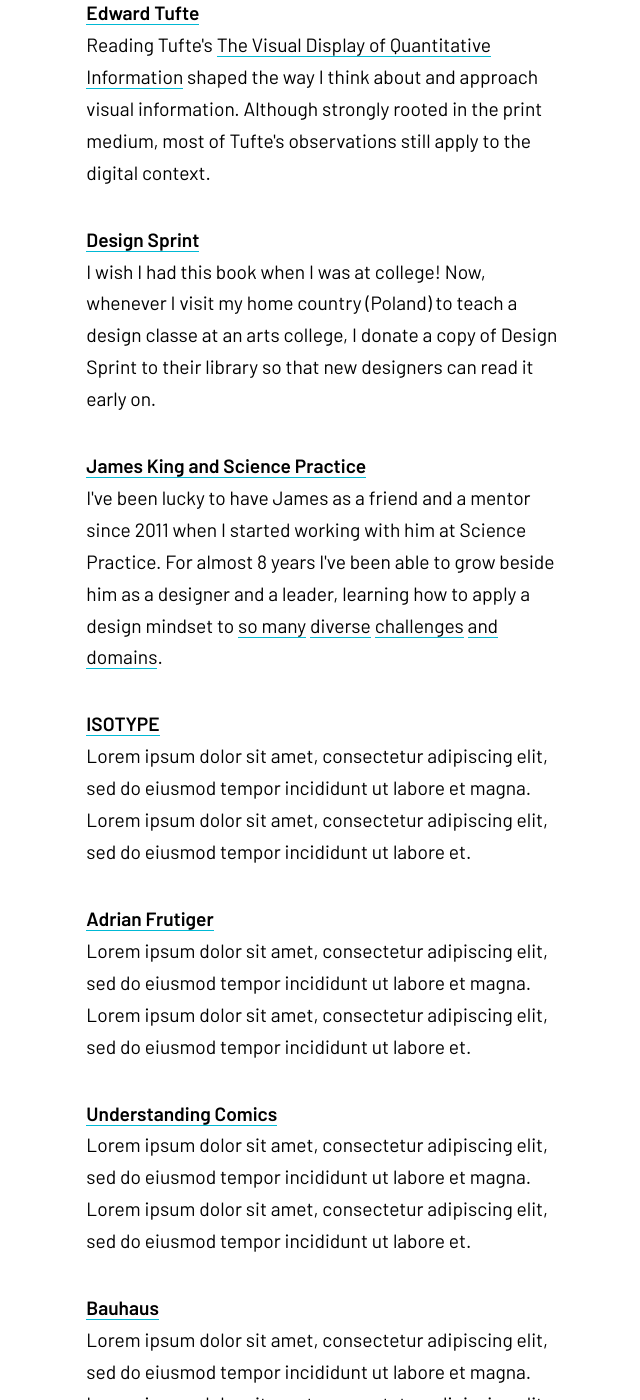
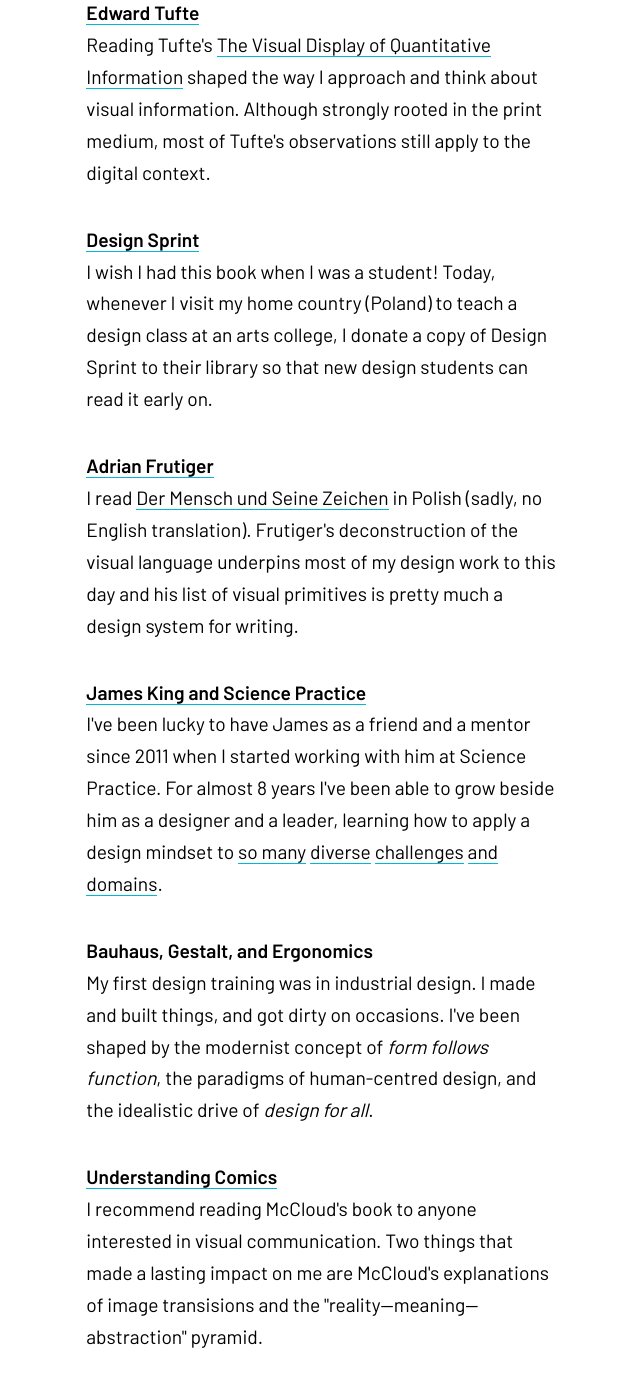
Before and after one commit to marek-kultys/marekkultys.github.io, a Jekyll site: the page built from influences/index.html, in a window 1280 px wide and 1400 px high, scrolled down 414 px. Shown: the whole window, without its empty margins (440-1080 px from the left). Built offline with Jekyll 4.4.1, drawn with Linux system fonts in a browser that asks for light colours; some of the changed text lies outside the part shown.

Commit message:
Add influences

```diff
--- a/influences/index.html
+++ b/influences/index.html
@@ -16,31 +16,27 @@
          </div>
          <div class="entry">
             <h3><a href="https://www.edwardtufte.com/tufte/books_vdqi" target="_blank">Edward Tufte</a></h3>
-            <p>Reading Tufte's <a href="https://www.edwardtufte.com/tufte/books_vdqi" target="_blank">The Visual Display of Quantitative Information</a> shaped the way I think about and approach visual information. Although strongly rooted in the print medium, most of Tufte's observations still apply to the digital context.</p>
+            <p>Reading Tufte's <a href="https://www.edwardtufte.com/tufte/books_vdqi" target="_blank">The Visual Display of Quantitative Information</a> shaped the way I approach and think about visual information. Although strongly rooted in the print medium, most of Tufte's observations still apply to the digital context.</p>
          </div>
          <div class="entry">
             <h3><a href="https://www.gv.com/sprint/" target="_blank">Design Sprint</a></h3>
-            <p>I wish I had this book when I was at college! Now, whenever I visit my home country (Poland) to teach a design classe at an arts college, I donate a copy of Design Sprint to their library so that new designers can read it early on.</p>
+            <p>I wish I had this book when I was a student! Today, whenever I visit my home country (Poland) to teach a design class at an arts college, I donate a copy of Design Sprint to their library so that new design students can read it early on.</p>
+         </div>
+         <div class="entry">
+            <h3><a href="http://www.eyemagazine.com/feature/article/reputations-adrian-frutiger" target="_blank">Adrian Frutiger</a></h3>
+            <p>I read <a href="https://www.amazon.com/Mensch-seine-Zeichen-Adrian-Frutiger/dp/3937715630" target="_blank">Der Mensch und Seine Zeichen</a> in Polish (sadly, no English translation). Frutiger's deconstruction of the visual language underpins most of my design work to this day and his list of visual primitives is pretty much a design system for writing.</p>
          </div>
          <div class="entry">
             <h3><a href="https://www.science-practice.com/" target="_blank">James King and Science Practice</a></h3>
             <p>I've been lucky to have James as a friend and a mentor since 2011 when I started working with him at Science Practice. For almost 8 years I've been able to grow beside him as a designer and a leader, learning how to apply a design mindset to <a href="https://www.science-practice.com/projects/longitude/" target="_blank">so many</a> <a href="https://www.science-practice.com/blog/2017/06/06/minion-soil-metagenomics-experiment/" target="_blank">diverse</a> <a href="https://www.ctrl-group.com/case-studies/vivli" target="_blank">challenges</a> <a href="https://www.cognitionkit.com/" target="_blank">and domains</a>.</p>
          </div>
          <div class="entry">
-            <h3><a href="https://isotyperevisited.org/" target="_blank">ISOTYPE</a></h3>
-            <p>Lorem ipsum dolor sit amet, consectetur adipiscing elit, sed do eiusmod tempor incididunt ut labore et magna. Lorem ipsum dolor sit amet, consectetur adipiscing elit, sed do eiusmod tempor incididunt ut labore et.</p>
-         </div>
-         <div class="entry">
-            <h3><a href="https://www.amazon.com/Mensch-seine-Zeichen-Adrian-Frutiger/dp/3937715630" target="_blank">Adrian Frutiger</a></h3>
-            <p>Lorem ipsum dolor sit amet, consectetur adipiscing elit, sed do eiusmod tempor incididunt ut labore et magna. Lorem ipsum dolor sit amet, consectetur adipiscing elit, sed do eiusmod tempor incididunt ut labore et.</p>
+            <h3>Bauhaus, Gestalt, and Ergonomics</h3>
+            <p>My first design training was in industrial design. I made and built things, and got dirty on occasions. I've been shaped by the modernist concept of <i>form follows function</i>, the paradigms of human-centred design, and the idealistic drive of <i>design for all</i>.</p>
          </div>
          <div class="entry">
             <h3><a href="https://www.bookdepository.com/Understanding-Comics-Scott-McCloud/9780060976255" target="_blank">Understanding Comics</a></h3>
-            <p>Lorem ipsum dolor sit amet, consectetur adipiscing elit, sed do eiusmod tempor incididunt ut labore et magna. Lorem ipsum dolor sit amet, consectetur adipiscing elit, sed do eiusmod tempor incididunt ut labore et.</p>
-         </div>
-         <div class="entry">
-            <h3><a href="https://en.wikipedia.org/wiki/Bauhaus" target="_blank">Bauhaus</a></h3>
-            <p>Lorem ipsum dolor sit amet, consectetur adipiscing elit, sed do eiusmod tempor incididunt ut labore et magna. Lorem ipsum dolor sit amet, consectetur adipiscing elit, sed do eiusmod tempor incididunt ut labore et.</p>
+            <p>I recommend reading McCloud's book to anyone interested in visual communication. Two things that made a lasting impact on me are McCloud's explanations of image transisions and the "reality—meaning—abstraction" pyramid.</p>
          </div>
       </div>
    </div>
```
